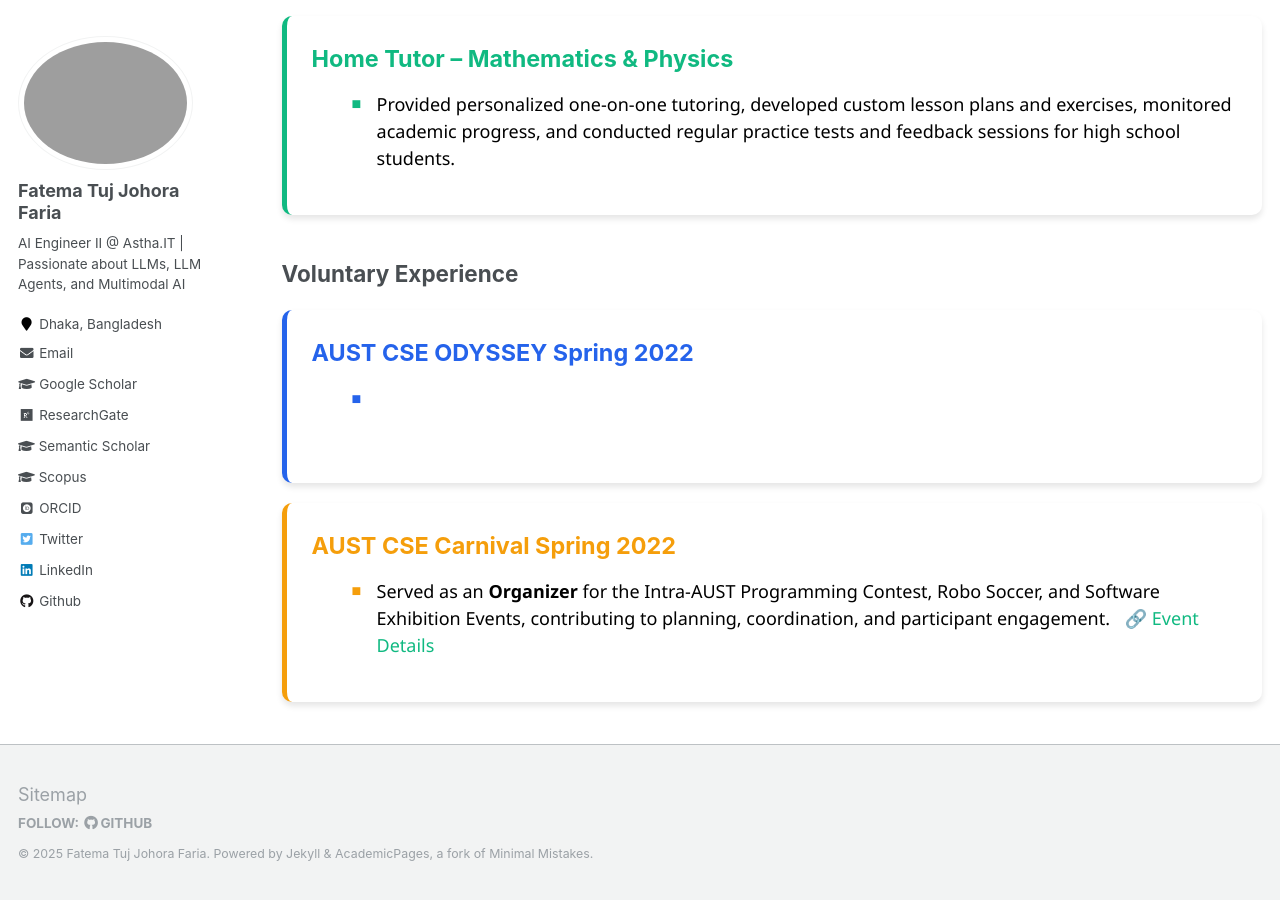
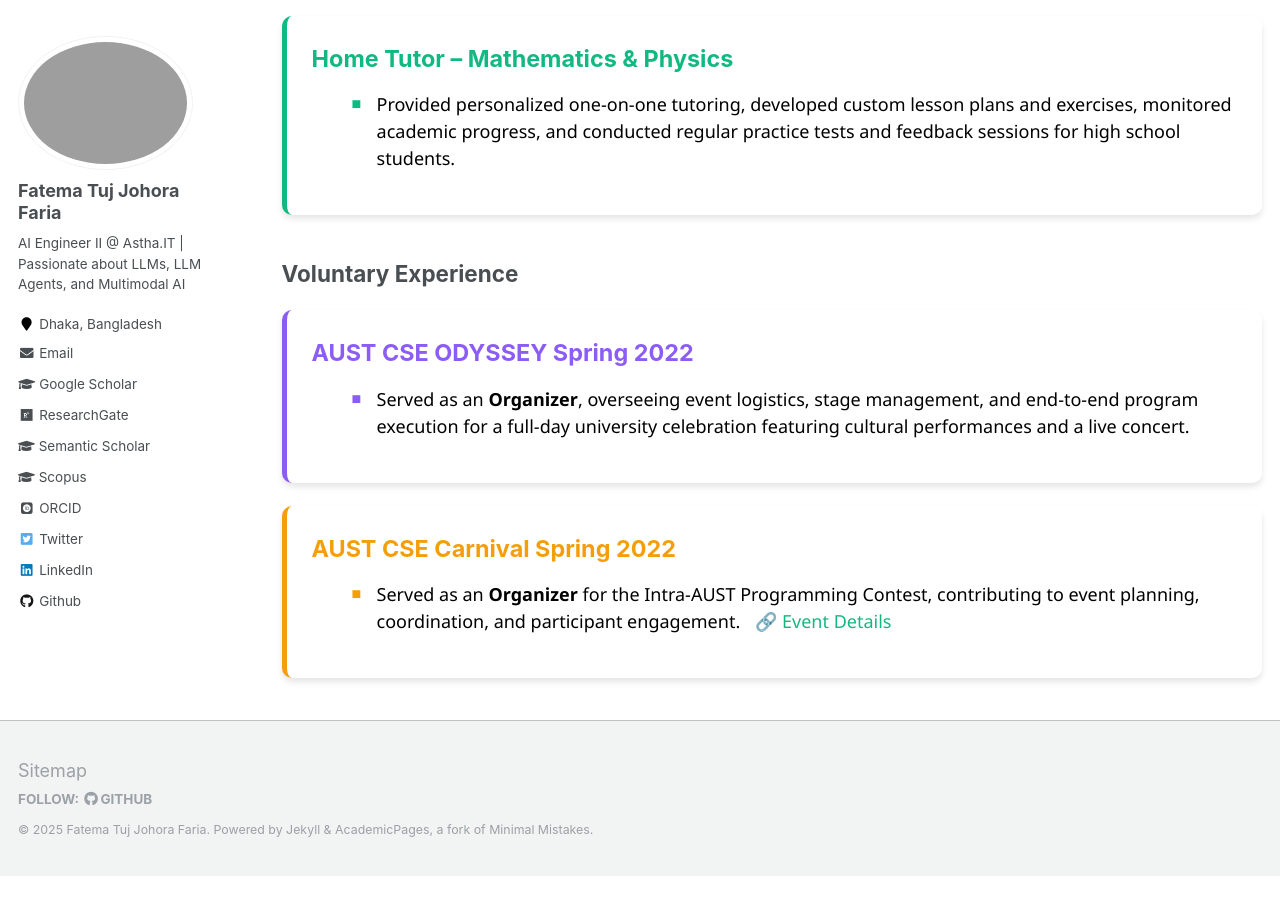
Before and after one commit to fatemafaria142/fatemafaria142.github.io, a Jekyll site: the page built from _pages/Services.md, in a window 1280 px wide and 900 px high, scrolled down 594 px. Built offline with Jekyll 4.4.1, drawn with Linux system fonts in a browser that asks for light colours; some web fonts are replaced; after the commit the page ends 1470 px from its top, so only the background shows below that.

Commit message:
Update Services

```diff
--- a/_pages/Services.md
+++ b/_pages/Services.md
@@ -55,32 +55,30 @@ title: ""
 
 
 ## Voluntary Experience
+
 <span style="font-family: 'Segoe UI', sans-serif; color: black;">
 <div style="display: flex; flex-wrap: wrap; gap: 20px;">
-
-  <!-- 1st Card: AUST CSE ODYSSEY Spring 2022 -->
-  <div style="background-color:white; border-left: 5px solid #2563eb; border-radius: 10px; padding: 25px; flex: 1 1 100%; max-width: 100%; box-shadow: 0 4px 6px rgba(0, 0, 0, 0.1);">
-    <span style="color: #2563eb; font-size: 1.3em; font-weight: bold;">AUST CSE ODYSSEY Spring 2022</span>
-    <ul style="font-family: 'Segoe UI', sans-serif; color: white; margin-top: 15px;">
+  <div style="background-color: white; border-left: 5px solid  #8b5cf6; border-radius: 10px; padding: 25px; flex: 1 1 100%; max-width: 100%; box-shadow: 0 4px 6px rgba(0, 0, 0, 0.1);">
+    <span style="color: #8b5cf6; font-size: 1.3em; font-weight: bold;">AUST CSE ODYSSEY Spring 2022</span>
+    <ul style="font-family: 'Segoe UI', sans-serif; color: black; margin-top: 15px;">
       <li style="margin-bottom: 12px; list-style-type: none; position: relative; padding-left: 25px;">
-        <span style="position: absolute; left: 0; color: #2563eb; font-size: 0.9em;">■</span>
+        <span style="position: absolute; left: 0; color: #8b5cf6; font-size: 0.9em;">■</span>
         Served as an <b>Organizer</b>, overseeing event logistics, stage management, and end-to-end program execution for a full-day university celebration featuring cultural performances and a live concert.
       </li>
     </ul>
   </div>
+</div>
 
-  <!-- 2nd Card: AUST CSE Carnival Spring 2022 -->
+<span style="font-family: 'Segoe UI', sans-serif; color: black;">
+<div style="display: flex; flex-wrap: wrap; gap: 20px;">
   <div style="background-color: white; border-left: 5px solid #f59e0b; border-radius: 10px; padding: 25px; flex: 1 1 100%; max-width: 100%; box-shadow: 0 4px 6px rgba(0, 0, 0, 0.1);">
     <span style="color: #f59e0b; font-size: 1.3em; font-weight: bold;">AUST CSE Carnival Spring 2022</span>
     <ul style="font-family: 'Segoe UI', sans-serif; color: black; margin-top: 15px;">
       <li style="margin-bottom: 12px; list-style-type: none; position: relative; padding-left: 25px;">
         <span style="position: absolute; left: 0; color: #f59e0b; font-size: 0.9em;">■</span>
-        Served as an <b>Organizer</b> for the Intra-AUST Programming Contest, Robo Soccer, and Software Exhibition Events, contributing to planning, coordination, and participant engagement.
-        <a href="https://www.aust.edu/cse/departmental_activities/1643" style="color: #10b981; text-decoration: none; margin-left: 10px;">
-          <span style="font-family: 'Font Awesome 5 Free'; font-weight: 900;">🔗</span> Event Details
-        </a>
+        Served as an <b>Organizer</b> for the Intra-AUST Programming Contest, contributing to event planning, coordination, and participant engagement.
+        <a href="https://www.aust.edu/cse/departmental_activities/1643" style="color: #10b981; text-decoration: none; margin-left: 10px;"><span style="font-family: 'Font Awesome 5 Free'; font-weight: 900;">🔗</span> Event Details</a>
       </li>
     </ul>
   </div>
-
 </div>
```
Also changed, not shown: 1 other file.
